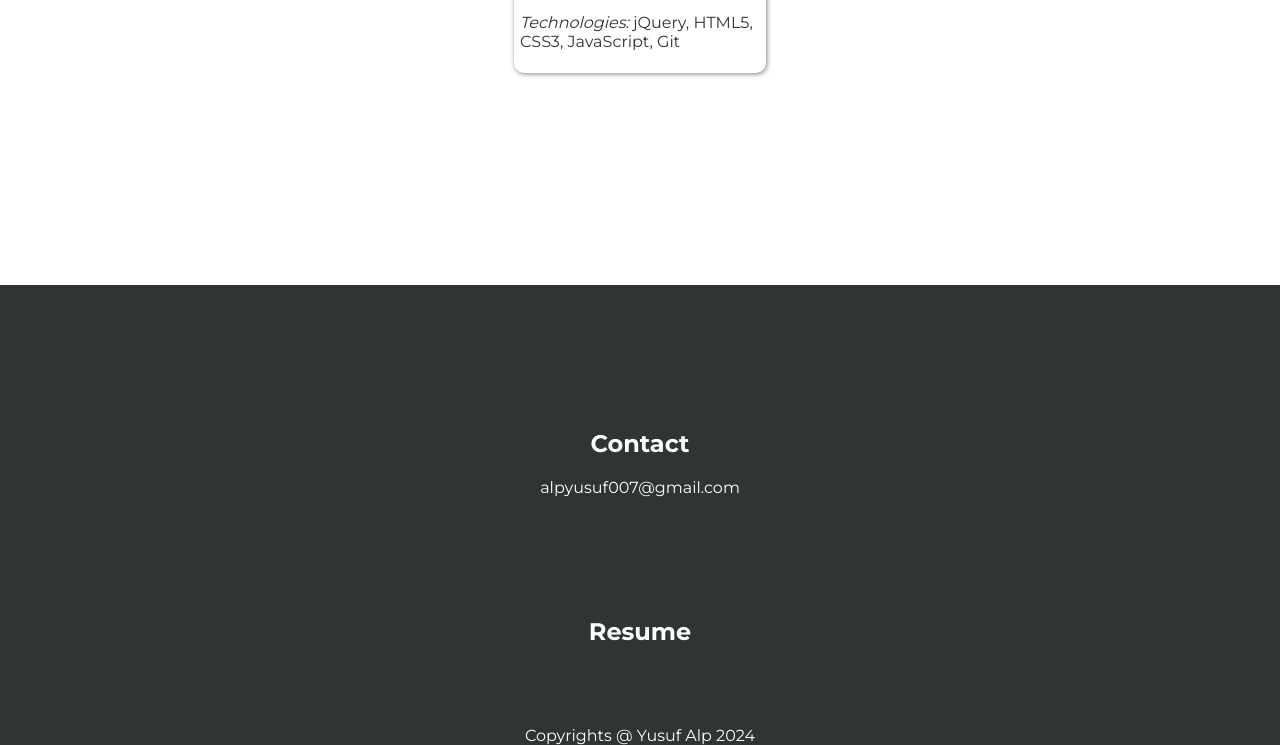
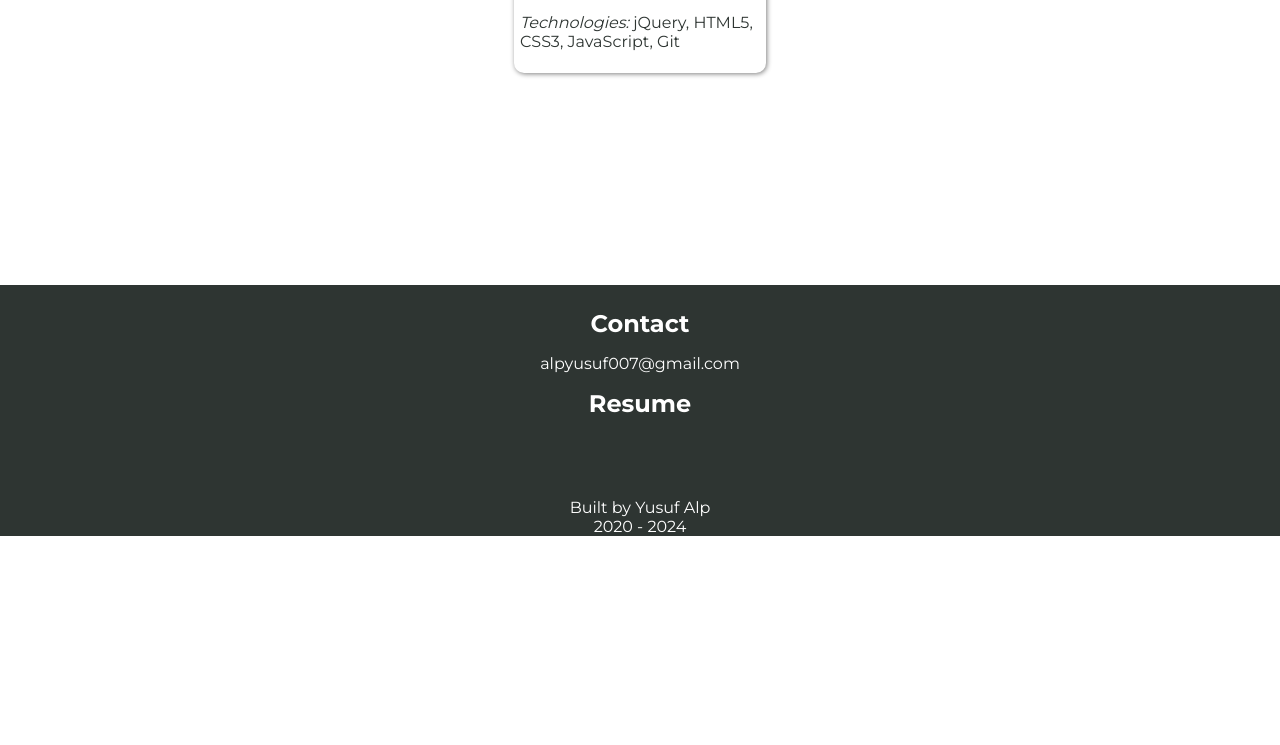
Before and after one commit to yusufalp/onepage, a plain HTML site: page index.html in a window 1280 px wide. Shown: the part 3781-4526 px from the top of the page. After the commit the page ends 4317 px from the top, so only its background shows below. Drawn offline with Linux system fonts and the light colour scheme.

Commit message:
update footer

```diff
--- a/index.html
+++ b/index.html
@@ -157,7 +157,10 @@
       <section class="full-stack">
         <article>
           <h3>Easy Meeting</h3>
-          <img src="images/coming-soon.jpeg" alt="home page of the Easy Meeting project" />
+          <img
+            src="images/coming-soon.jpeg"
+            alt="home page of the Easy Meeting project"
+          />
           <a
             href="https://github.com/yusufalp/easy-meeting-client"
             target="_blank"
@@ -348,7 +351,10 @@
       <h2>Contact</h2>
       <p><a href="mailto:alpyusuf007@gmail.com">alpyusuf007@gmail.com</a></p>
       <h2><a href="public/Resume_Yusuf_Alp.pdf" target="_blank">Resume</a></h2>
-      <p class="copyrights"></p>
+      <section>
+        <p>Built by Yusuf Alp</p>
+        <p class="copyrights"></p>
+      </section>
     </footer>
   </body>
 </html>
--- a/index.js
+++ b/index.js
@@ -4,5 +4,5 @@ const currentYear = today.getFullYear();
 
 const footerTCopyrights = document.querySelector(".copyrights");
 
-const copyrights = `Copyrights @ Yusuf Alp ${currentYear}`;
+const copyrights = `2020 - ${currentYear}`;
 footerTCopyrights.textContent = copyrights;
--- a/style.css
+++ b/style.css
@@ -181,10 +181,18 @@ footer a:hover {
   text-decoration: underline;
 }
 
-.copyrights {
+footer h2 {
+  margin: 0;
+}
+
+footer section {
   margin: 80px 0 0;
   color: #ffffff;
   text-align: center;
+}
+
+footer section p {
+  margin: 0;
 }
 
 @media all and (min-width: 798px) {
```
